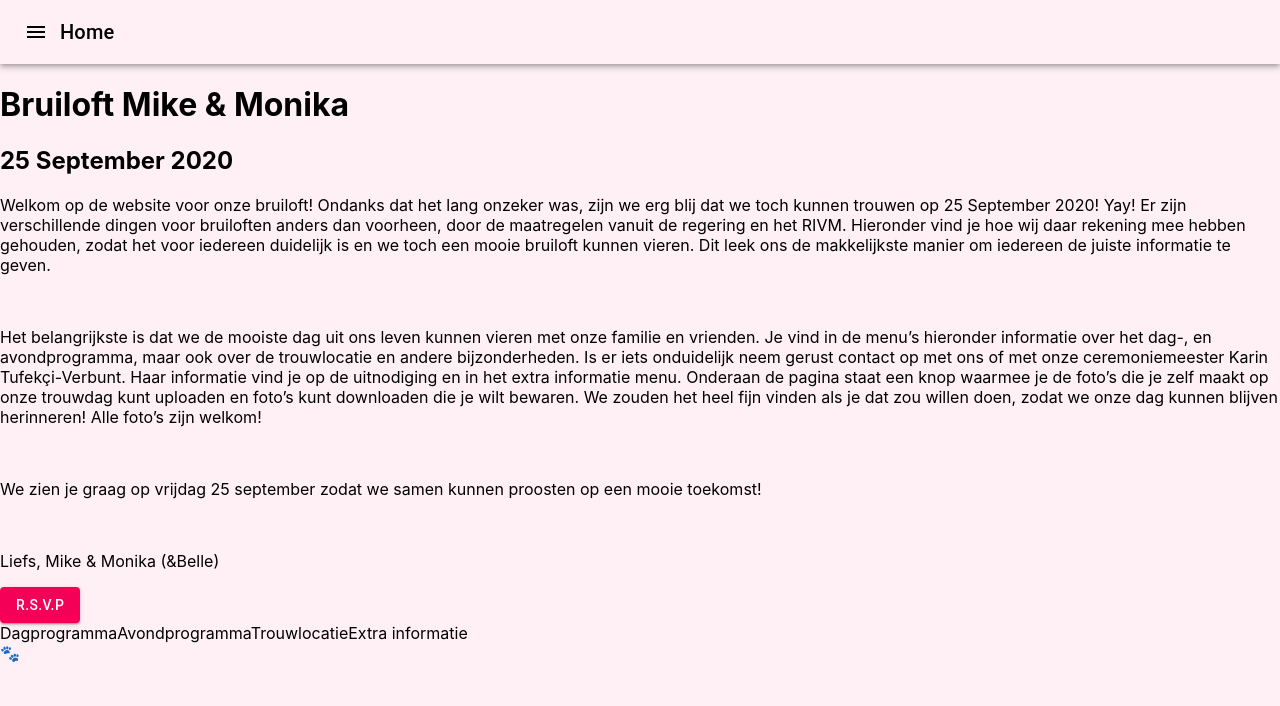
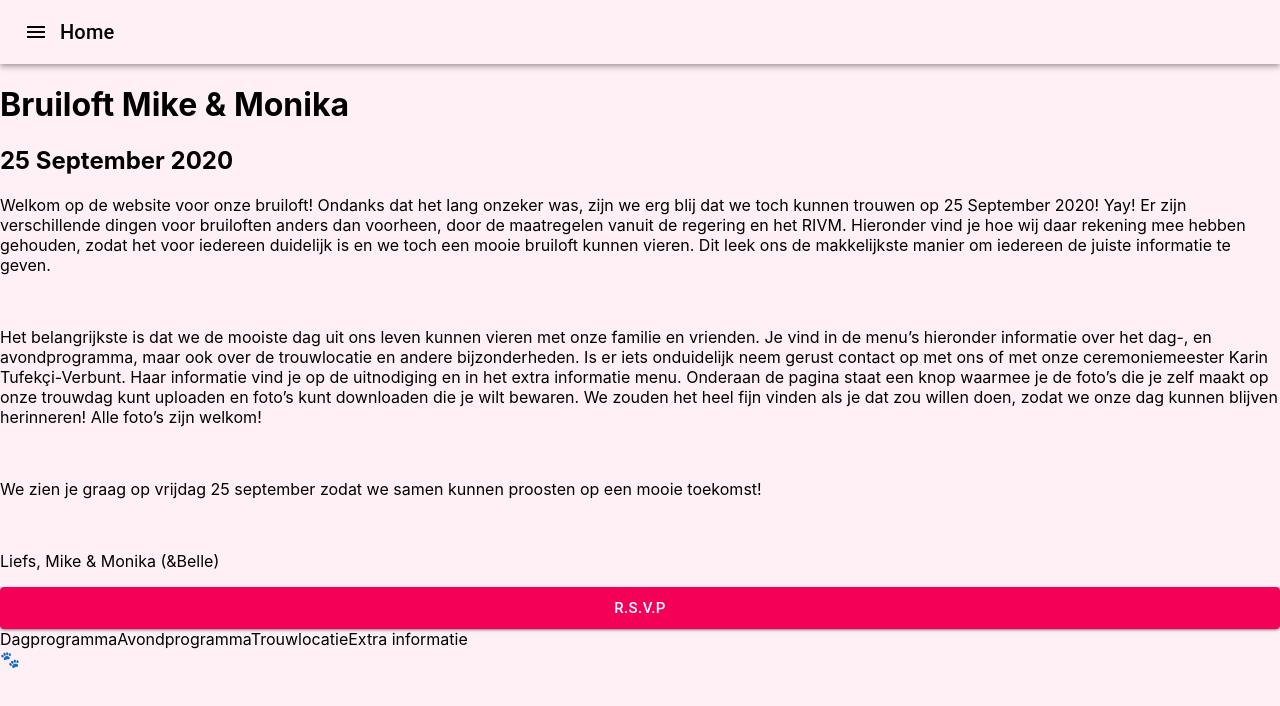
Before and after one commit to MikevPeeren/wedding-website, a Next.js app: page / in a window 1280 px wide. Shown: the top 706 px of the page. Built offline with nearby package versions, Linux system fonts and the light colour scheme.

Commit message:
Adjusted the Button

```diff
--- /dev/null
+++ b/pages/components/Availability.scss
@@ -0,0 +1,4 @@
+.availability {
+  width: 10%;
+  margin: 0 auto;
+}
--- a/pages/components/Availablility.tsx
+++ b/pages/components/Availablility.tsx
@@ -3,6 +3,9 @@ import { useState } from 'react';
 
 // Material UI
 import Button from '@material-ui/core/Button';
+
+// CSS
+import styles from './Availability.scss';
 
 // Components
 import AvailabilityModal from './AvailabilityModal';
@@ -22,10 +25,12 @@ const Availability = () => {
   };
 
   return (
-    <>
+    <div className={styles.availability}>
       <Button
         variant="contained"
         color="secondary"
+        size="large"
+        fullWidth={true}
         onClick={() => {
           handleOpen();
         }}
@@ -33,7 +38,7 @@ const Availability = () => {
         {AVAILABILITY}
       </Button>
       <AvailabilityModal open={open} handleClose={handleClose} />
-    </>
+    </div>
   );
 };
 export default Availability;
```
